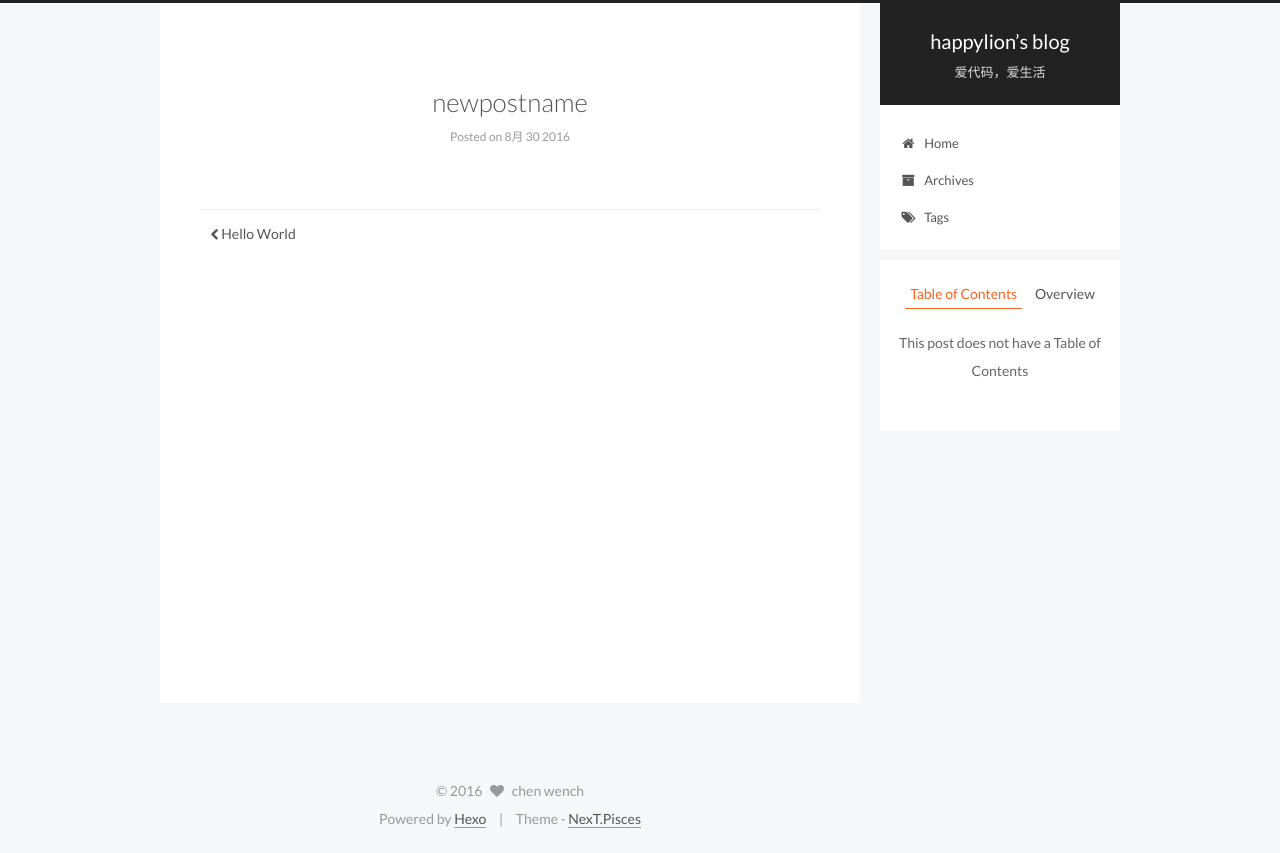
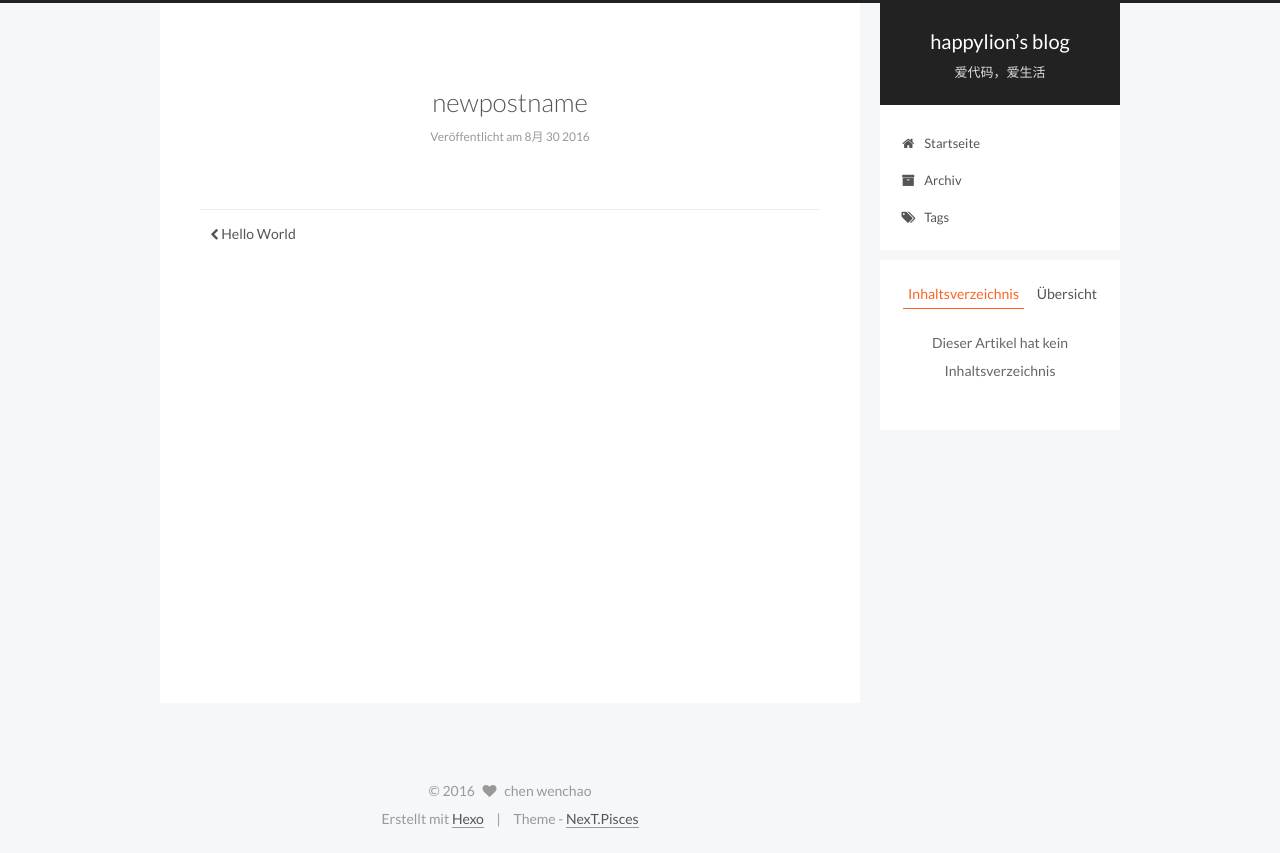
Before and after one commit to happyLion/happyLion.github.io, a plain HTML site: page 2016/08/30/newpostname/index.html in a window 1280 px wide. Drawn offline with Linux system fonts and the light colour scheme.

Commit message:
Site updated: 2016-08-30 19:44:49

```diff
--- a/2016/08/30/newpostname/index.html
+++ b/2016/08/30/newpostname/index.html
@@ -171,7 +171,7 @@
 
               <i class="menu-item-icon fa fa-fw fa-home"></i> <br />
 
-            Home
+            Startseite
           </a>
         </li>
 
@@ -181,7 +181,7 @@
 
               <i class="menu-item-icon fa fa-fw fa-archive"></i> <br />
 
-            Archives
+            Archiv
           </a>
         </li>
 
@@ -244,7 +244,7 @@
             <span class="post-meta-item-icon">
               <i class="fa fa-calendar-o"></i>
             </span>
-            <span class="post-meta-item-text">Posted on</span>
+            <span class="post-meta-item-text">Veröffentlicht am</span>
             <time itemprop="dateCreated" datetime="2016-08-30T17:05:48+08:00" content="8月 30 2016">
               8月 30 2016
             </time>
@@ -353,10 +353,10 @@
 
         <ul class="sidebar-nav motion-element">
           <li class="sidebar-nav-toc sidebar-nav-active" data-target="post-toc-wrap" >
-            Table of Contents
+            Inhaltsverzeichnis
           </li>
           <li class="sidebar-nav-overview" data-target="site-overview">
-            Overview
+            Übersicht
           </li>
         </ul>
 
@@ -365,15 +365,15 @@
         <div class="site-author motion-element" itemprop="author" itemscope itemtype="http://schema.org/Person">
           <img class="site-author-image" itemprop="image"
                src="/images/avatar.gif"
-               alt="chen wench" />
-          <p class="site-author-name" itemprop="name">chen wench</p>
+               alt="chen wenchao" />
+          <p class="site-author-name" itemprop="name">chen wenchao</p>
           <p class="site-description motion-element" itemprop="description"></p>
         </div>
         <nav class="site-state motion-element">
           <div class="site-state-item site-state-posts">
             <a href="/archives">
               <span class="site-state-item-count">2</span>
-              <span class="site-state-item-name">posts</span>
+              <span class="site-state-item-name">Artikel</span>
             </a>
           </div>
 
@@ -404,7 +404,7 @@
 
 
 
-              <p class="post-toc-empty">This post does not have a Table of Contents</p>
+              <p class="post-toc-empty">Dieser Artikel hat kein Inhaltsverzeichnis</p>
 
           </div>
         </section>
@@ -427,11 +427,11 @@
   <span class="with-love">
     <i class="fa fa-heart"></i>
   </span>
-  <span class="author" itemprop="copyrightHolder">chen wench</span>
+  <span class="author" itemprop="copyrightHolder">chen wenchao</span>
 </div>
 
 <div class="powered-by">
-  Powered by <a class="theme-link" href="https://hexo.io">Hexo</a>
+  Erstellt mit  <a class="theme-link" href="https://hexo.io">Hexo</a>
 </div>
 
 <div class="theme-info">
--- a/css/main.css
+++ b/css/main.css
@@ -1549,7 +1549,7 @@ pre .javascript .function {
   width: 4px;
   height: 4px;
   border-radius: 50%;
-  background: #e7413b;
+  background: #ffd9c3;
 }
 .links-of-blogroll {
   font-size: 13px;
```
Also changed, not shown: 2016/08/30/hello-world/index.html (+10 -10 lines), archives/2016/08/index.html (+9 -9 lines), archives/2016/index.html (+9 -9 lines), archives/index.html (+9 -9 lines), index.html (+9 -9 lines).
